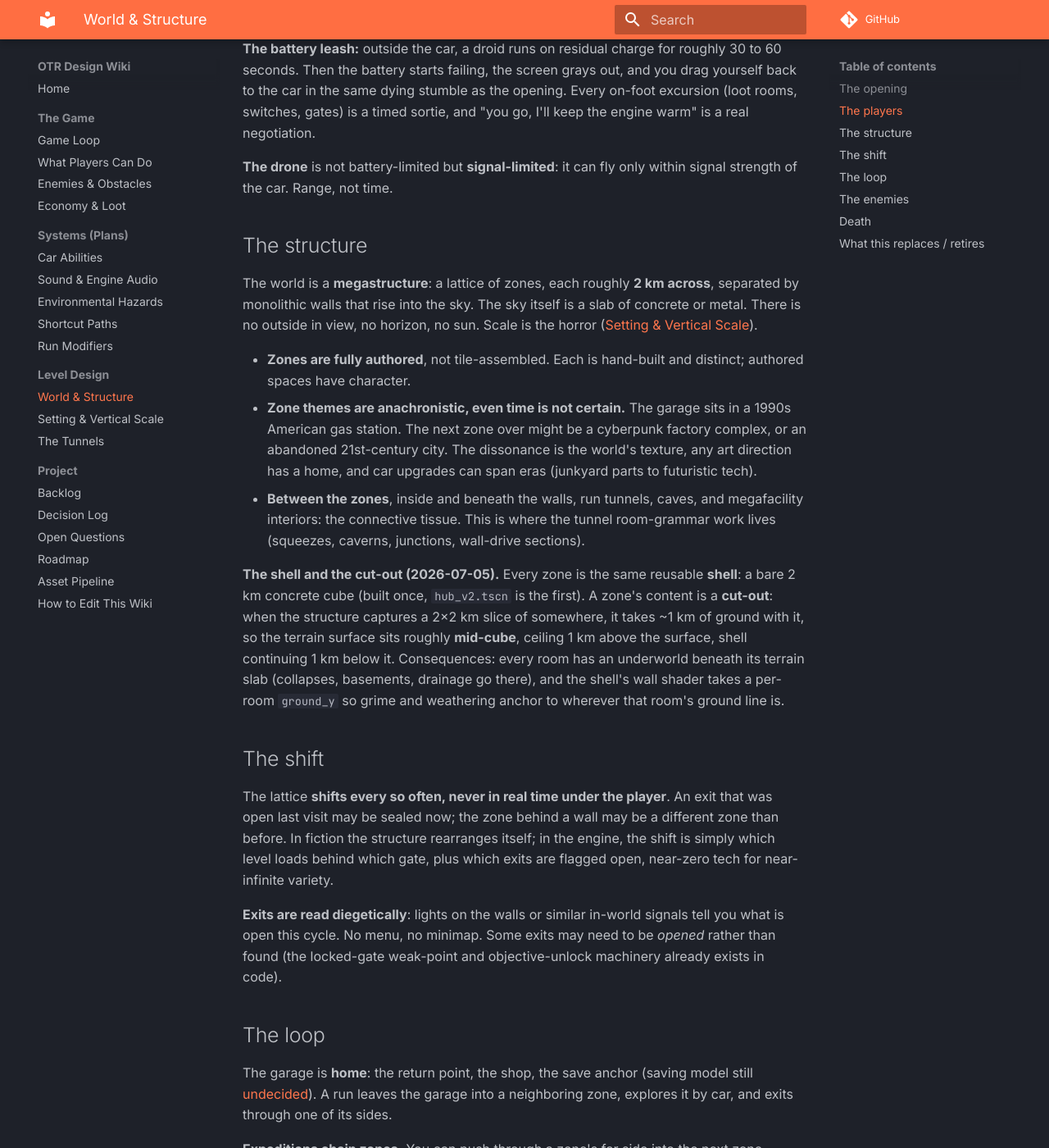
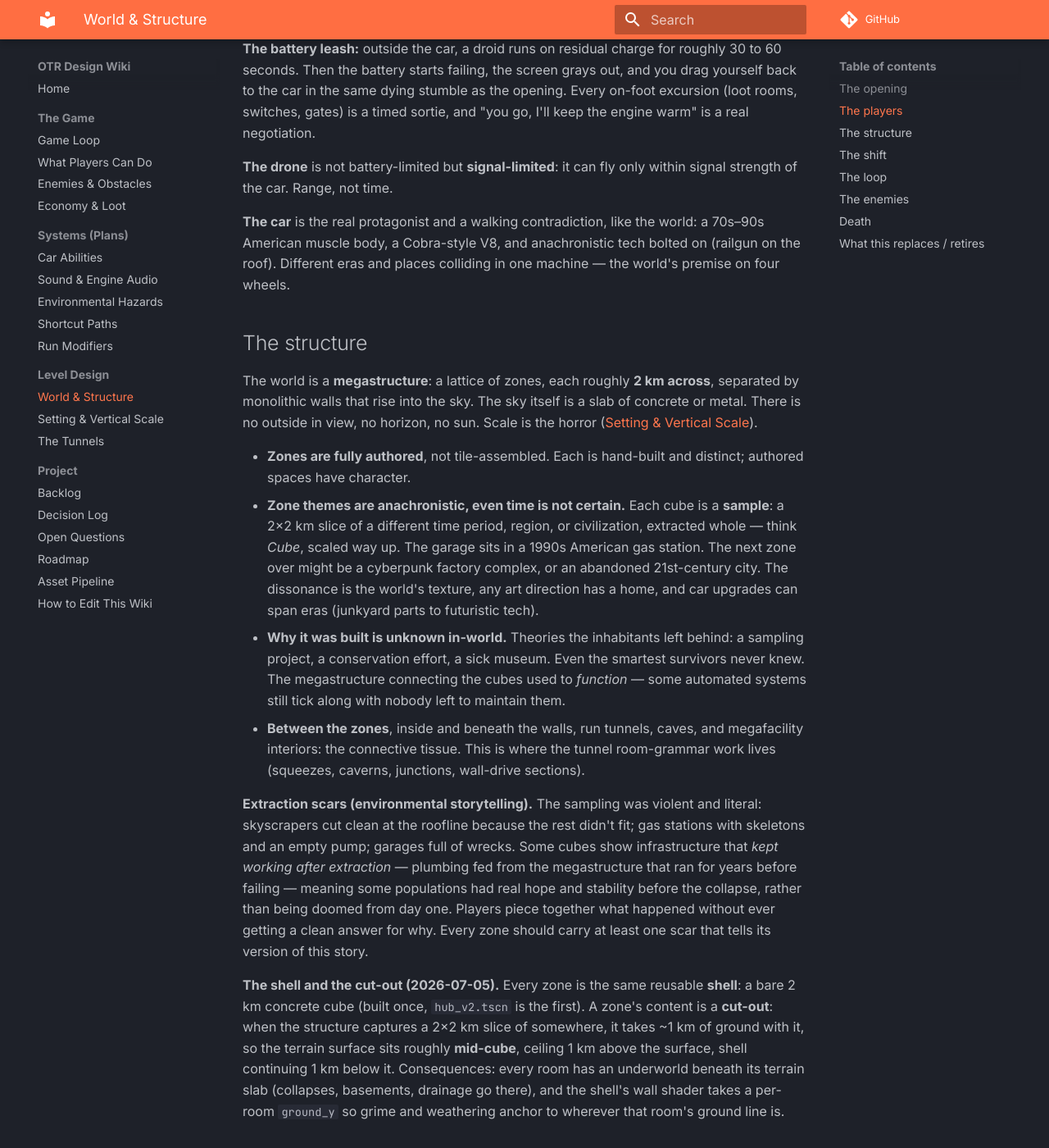
Before and after one commit to cap7n/otr-docs, an MkDocs documentation site: the page built from docs/level-design/world-structure.md, in a window 1280 px wide and 1400 px high, scrolled down 628 px. Shown: the whole window at 82% size. Built offline with MkDocs 1.6.1 and Material for MkDocs 9.7.7, drawn with Linux system fonts in a browser that asks for light colours; comment, search, counter and statistics services are not loaded; some of the changed text lies outside the part shown.

Commit message:
World: extraction-sample framing, scars, car identity, fuel gauge, tunnel-as-loading

```diff
--- a/docs/level-design/world-structure.md
+++ b/docs/level-design/world-structure.md
@@ -16,13 +16,18 @@ Two droids. This is why the game is 2-player co-op, period ([decision](../projec
 
 **The drone** is not battery-limited but **signal-limited**: it can fly only within signal strength of the car. Range, not time.
 
+**The car** is the real protagonist and a walking contradiction, like the world: a 70s–90s American muscle body, a Cobra-style V8, and anachronistic tech bolted on (railgun on the roof). Different eras and places colliding in one machine — the world's premise on four wheels.
+
 ## The structure
 
 The world is a **megastructure**: a lattice of zones, each roughly **2 km across**, separated by monolithic walls that rise into the sky. The sky itself is a slab of concrete or metal. There is no outside in view, no horizon, no sun. Scale is the horror ([Setting & Vertical Scale](setting-and-scale.md)).
 
 - **Zones are fully authored**, not tile-assembled. Each is hand-built and distinct; authored spaces have character.
-- **Zone themes are anachronistic, even time is not certain.** The garage sits in a 1990s American gas station. The next zone over might be a cyberpunk factory complex, or an abandoned 21st-century city. The dissonance is the world's texture, any art direction has a home, and car upgrades can span eras (junkyard parts to futuristic tech).
+- **Zone themes are anachronistic, even time is not certain.** Each cube is a **sample**: a 2×2 km slice of a different time period, region, or civilization, extracted whole — think *Cube*, scaled way up. The garage sits in a 1990s American gas station. The next zone over might be a cyberpunk factory complex, or an abandoned 21st-century city. The dissonance is the world's texture, any art direction has a home, and car upgrades can span eras (junkyard parts to futuristic tech).
+- **Why it was built is unknown in-world.** Theories the inhabitants left behind: a sampling project, a conservation effort, a sick museum. Even the smartest survivors never knew. The megastructure connecting the cubes used to *function* — some automated systems still tick along with nobody left to maintain them.
 - **Between the zones**, inside and beneath the walls, run tunnels, caves, and megafacility interiors: the connective tissue. This is where the tunnel room-grammar work lives (squeezes, caverns, junctions, wall-drive sections).
+
+**Extraction scars (environmental storytelling).** The sampling was violent and literal: skyscrapers cut clean at the roofline because the rest didn't fit; gas stations with skeletons and an empty pump; garages full of wrecks. Some cubes show infrastructure that *kept working after extraction* — plumbing fed from the megastructure that ran for years before failing — meaning some populations had real hope and stability before the collapse, rather than being doomed from day one. Players piece together what happened without ever getting a clean answer for why. Every zone should carry at least one scar that tells its version of this story.
 
 **The shell and the cut-out (2026-07-05).** Every zone is the same reusable **shell**: a bare 2 km concrete cube (built once, `hub_v2.tscn` is the first). A zone's content is a **cut-out**: when the structure captures a 2×2 km slice of somewhere, it takes ~1 km of ground with it, so the terrain surface sits roughly **mid-cube**, ceiling 1 km above the surface, shell continuing 1 km below it. Consequences: every room has an underworld beneath its terrain slab (collapses, basements, drainage go there), and the shell's wall shader takes a per-room `ground_y` so grime and weathering anchor to wherever that room's ground line is.
 
@@ -38,6 +43,10 @@ The garage is **home**: the return point, the shop, the save anchor (saving mode
 
 **Expeditions chain zones.** You can push through a zone's far side into the next zone instead of returning, going deeper on one outing. The way home may have shifted while you were out. The deeper you push, the more you are carrying and the less certain the return, so "push on or head back?" is the standing argument between the two seats.
 
+**Fuel is the survival gauge.** Range = fuel, and scavenging is literally how long you get to keep driving — loot isn't just reward, it's runway. Current direction (the saving/stakes model itself is still [undecided](../project/open-questions.md)): roguelite-shaped — make it back and keep the haul, or die and keep a fraction for meta-progression.
+
+**Tunnels are the loading screen.** Traversing a between-zone tunnel takes ~5–10 minutes of real driving, and behind the curtain that drive does everything: the old zone unloads, the world re-centres on the player (keeps physics precision sane at these distances), the next zone streams in. No visible loading, ever — just a long, tense drive through the structure's guts.
+
 ## The enemies
 
 The structure is inhabited by hostile machines (the current roster: orbs, fliers, ranged, turrets, artillery). Direction going forward: fewer interchangeable mobs, more **one-of-a-kind and bigger enemies that require a *way* to kill them**, a method, a weakness, a sequence, not just shooting until a health bar empties. The existing weak-point system (locked gate) is the seed of this.
```
